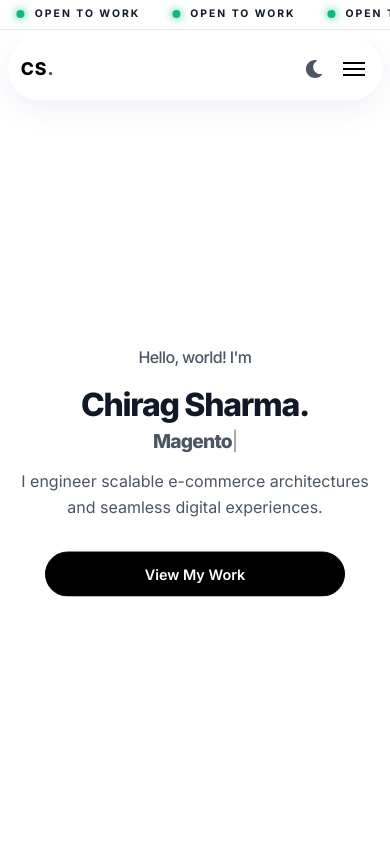
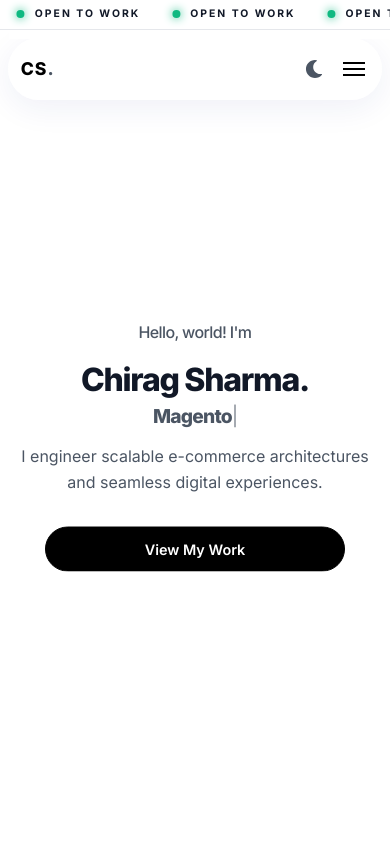
Before and after one commit to iamchiragsharma/chiragsharmadev, a React (Create React App) app: page / in a window 390 px wide. Shown: the top 844 px of the page. Built offline with nearby package versions, Linux system fonts and the light colour scheme.

Commit message:
Fixed responsiveness issues

```diff
--- a/src/components/Hero.css
+++ b/src/components/Hero.css
@@ -59,7 +59,7 @@
 
 @media screen and (max-width: 768px) {
   #hero {
-    padding-top: 150px;
+    padding-top: 100px;
     min-height: 100vh;
     display: flex;
     flex-direction: column;
--- a/src/components/Navbar.css
+++ b/src/components/Navbar.css
@@ -108,7 +108,7 @@
     flex-direction: column;
     align-items: center;
     justify-content: flex-start;
-    padding-top: 20vh;
+    padding-top: 10vh;
     transform: translateY(-100%);
     transition: transform 0.5s cubic-bezier(0.77, 0, 0.175, 1);
     gap: 3rem;
```
